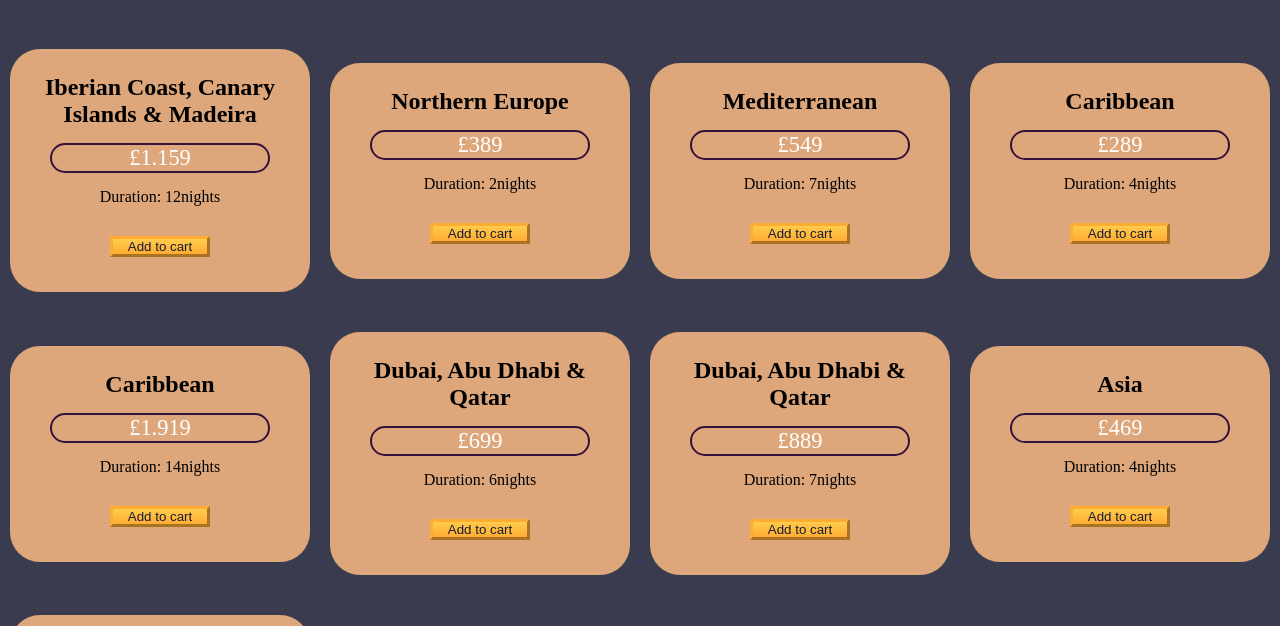
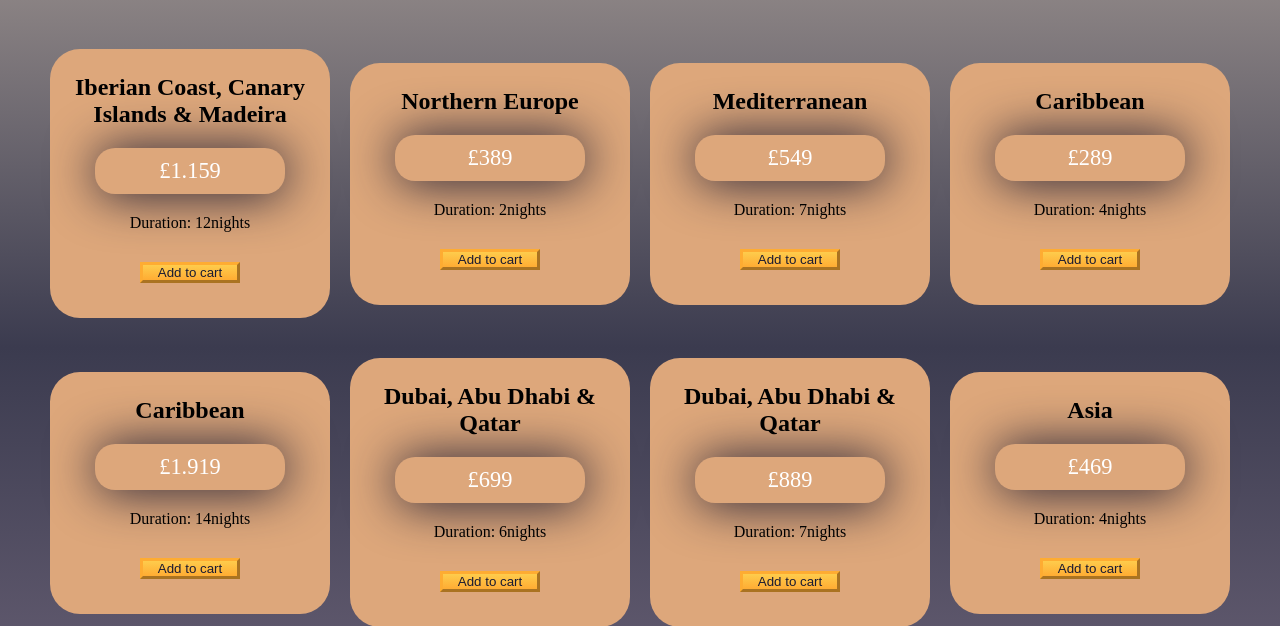
Before and after one commit to Ellen010/travel-agency, a plain HTML site: page index.html in a window 1280 px wide. Shown: the part 108-734 px from the top of the page. Drawn offline with Linux system fonts and the light colour scheme.

Commit message:
Update styles.css

```diff
--- a/styles.css
+++ b/styles.css
@@ -7,12 +7,12 @@
 }
 
 :root {
-  --dark-grey: #1b1b32;
+  --dgrey: #1b1b32;
   --grey:#A99F96;
   --light-grey: #f5f6f7;
   --black: #000;
   --white: #fff;
-  --grey: #3b3b4f;
+  --mgrey: #3b3b4f;
   --golden-yellow: #fecc4c;
   --yellow: #ffcc4c;
   --gold: #feac32;
@@ -21,13 +21,17 @@
   --pastel:#945D5E;
   --siren:#37123C;
   --peach: #DDA77B;
+  --ppl: #71677C;
+  --tg: #A29893;
 }
 
 body {
-  background-color: var(--grey);
+  background-image: linear-gradient(var(--tg), var(--mgrey),var(--ppl), var(--dgrey));
+ );
 }
 
 .title {
+  font-size: 2rem;
   color: var(--light-grey);
   text-align: center;
   margin: 50px auto;
@@ -38,6 +42,7 @@ body {
   flex-direction: column;
   flex-wrap: wrap;
   align-items: center;
+  margin:20px 40px 20px 40px;
 }
 
 .trip-card {
@@ -50,17 +55,18 @@ body {
 
 .trip-price {
   font-size: 1.4rem;
-  margin:15px;
+  margin:20px;
   color:var(--white);
-  border:2px solid var(--siren);
-  border-radius:55px;
+  padding:10px 5px 10px 5px;
+  border-radius:20px;
+   box-shadow: 1px 1px 50px var(--dgrey);
 }
 
 .btn {
   display: block;
   cursor: pointer;
   width: 100px;
-  color: var(--dark-grey);
+  color: var(--dgrey);
   background-color: var(--gold);
   background-image: linear-gradient(var(--golden-yellow), var(--orange));
   border-color: var(--gold);
```
